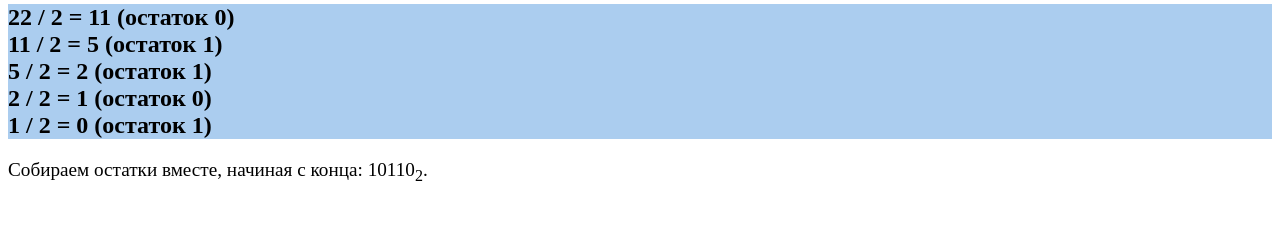
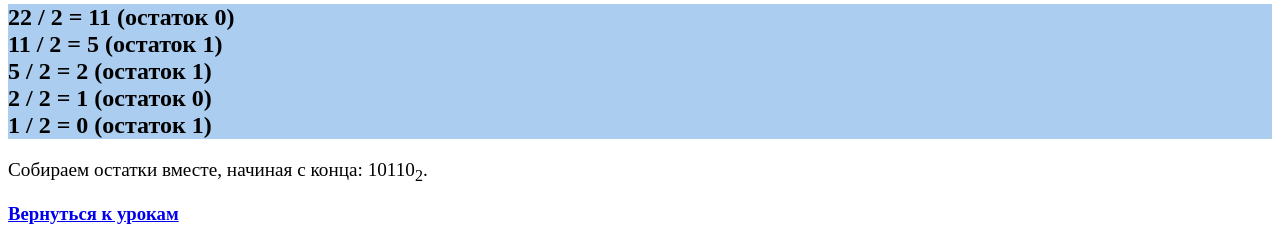
Before and after one commit to platon-p/flaskProject2, a Flask app: page /computers/binary in a window 1280 px wide. Shown: the part 621-865 px from the top of the page. Before the commit the page ends 802 px from the top, so only its background shows below. Run offline with Flask 2, Linux system fonts and the light colour scheme.

Commit message:
добавила возвращение к предыдущей странице

```diff
--- a/templates/Lesson_I_Two.html
+++ b/templates/Lesson_I_Two.html
@@ -47,6 +47,7 @@
           <h2>
         </div>
         <p><big>Собираем остатки вместе, начиная с конца: 10110<sub>2</sub>.</big></p>
+        <a href="javascript:history.back()"><h3>Вернуться к урокам</h3></a>
       </div>
     </body>
   </html>
```
